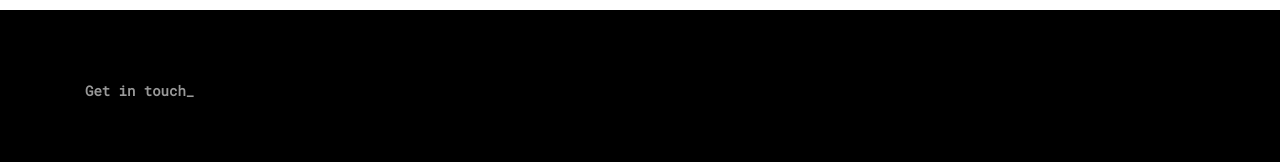
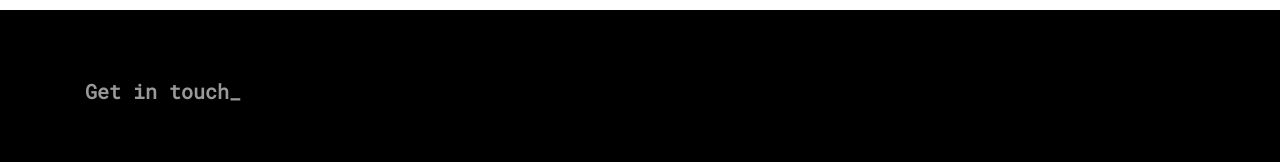
Before and after one commit to favourori/favourori.github.io, a plain HTML site: page index.html in a window 1280 px wide. Shown: the part 3243-3405 px from the top of the page. Drawn offline with Linux system fonts and the light colour scheme.

Commit message:
updated footer title

```diff
--- a/index.html
+++ b/index.html
@@ -254,7 +254,7 @@
     <div id="contact" class="container section">
       <div class="row">
         <div class="col-md-12">
-          <p id="contacts_header" class="section__title">Get in touch_</p>
+          <p id="contacts_header" class="section__title" style="font-size: 20px!important;">Get in touch_</p>
         </div>
       </div>
       <div class="row contacts">
```
